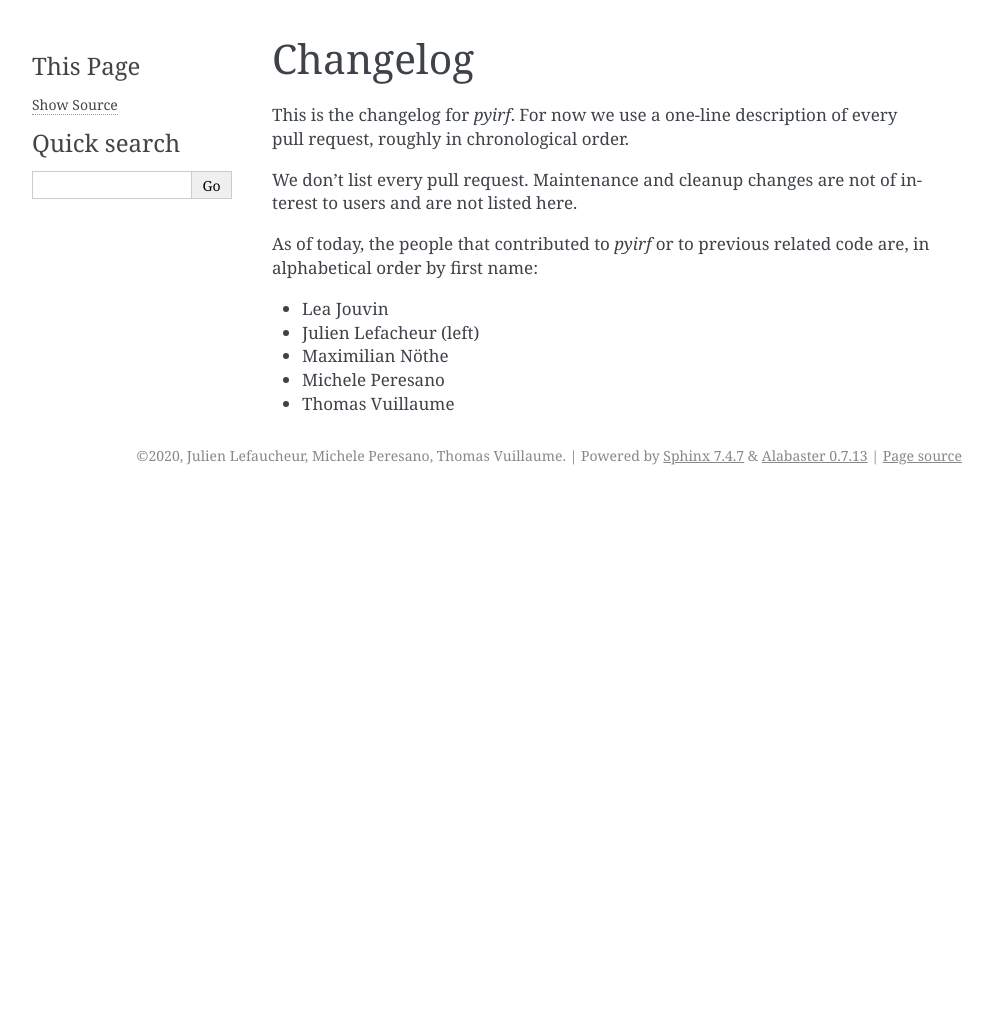
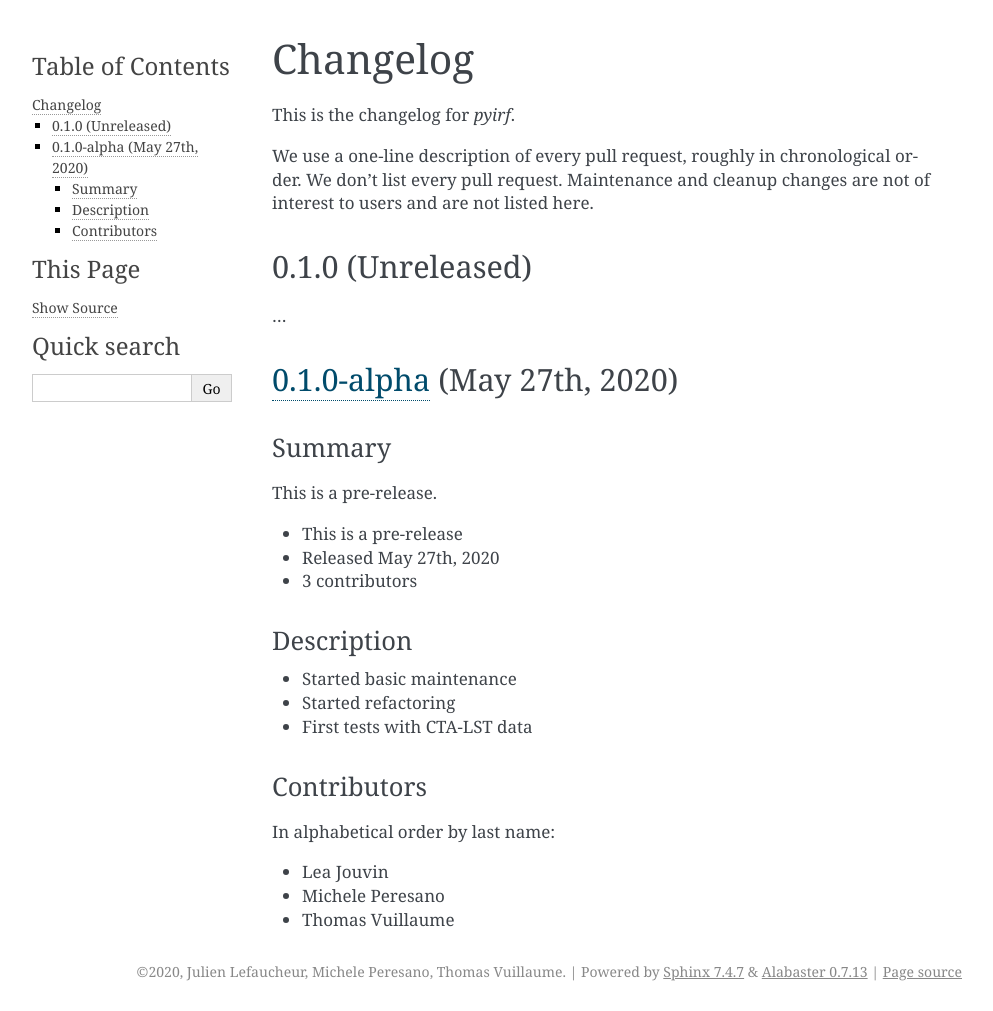
Before and after one commit to cta-observatory/pyirf, a Sphinx documentation site: the page built from docs/changelog.rst, in a window 1280 px wide. Shown: the whole page, without its empty margins (148-1141 px from the left). Built offline with Sphinx 7.4.7, drawn with Linux system fonts in a browser that asks for light colours; pages that are not in the unit, such as notebooks, are missing from menus; before the commit the page ends 900 px from its top, so only the background shows below that.

Commit message:
Cleaned up and updated both changelog and authors list

```diff
--- a/docs/changelog.rst
+++ b/docs/changelog.rst
@@ -4,17 +4,70 @@ Changelog
 =========
 
 This is the changelog for *pyirf*.
-For now we use a one-line description of every pull request, roughly in chronological order.
 
+We use a one-line description of every pull request, roughly in chronological order.
 We don't list every pull request.
 Maintenance and cleanup changes are not of interest to users and are not listed here.
 
-As of today, the people that contributed to *pyirf* or to previous related code are, in alphabetical order by first name:
+.. RELEASE TEMPLATE
+..
+.. `X.Y.Z < github link >`__ (Month Day, YEAR)
+.. -------------------------------------------
+..
+.. Summary
+.. +++++++
+..
+.. - Released Month Day, YEAR
+.. - N contributors
+..
+.. **Description**
+..
+.. . . .
+..
+.. **Contributors:**
+..
+.. In alphabetical order by last name:
+..
+.. - . . .
+..
+.. Pull Requests
+.. +++++++++++++
+..
+.. - [#XXX] TITLE (AUTHOR)
+
+.. _pyirf_0p3_release:
+
+0.1.0 (Unreleased)
+-----------------
+
+. . .
+
+.. _pyirf_0p1p0alpha_prerelease:
+
+`0.1.0-alpha <https://github.com/cta-observatory/pyirf/releases/tag/v0.1.0-alpha>`__ (May 27th, 2020)
+-----------------------------------------------------------------------------------------------------
+
+Summary
++++++++
+
+This is a pre-release.
+
+- This is a pre-release
+- Released May 27th, 2020
+- 3 contributors
+
+Description
++++++++++++
+
+- Started basic maintenance
+- Started refactoring
+- First tests with CTA-LST data
+
+Contributors
+++++++++++++
+
+In alphabetical order by last name:
 
 - Lea Jouvin
-- Julien Lefacheur (left)
-- Maximilian Nöthe
 - Michele Peresano
 - Thomas Vuillaume
-
-.. include:: ../CHANGELOG.rst
--- a/docs/contribute/index.rst
+++ b/docs/contribute/index.rst
@@ -37,6 +37,10 @@ So your PR should always come with:
  - same for docstrings
  - execution (locally on your machine, for the moment) of the benchmarks
 
+Please, at the time of your first contribution, add your first and last
+name together with your contact email in the `AUTHORS.rst` file that you find
+in the documentation folder of the project.
+
 Further details
 ---------------
 
--- a/docs/index.rst
+++ b/docs/index.rst
@@ -44,7 +44,8 @@ which this documentation is linked.
   install/index
   usage/index
   contribute/index
-  changelog
+  CHANGELOG
+  AUTHORS
 
 .. _pyirf_structure:
 .. toctree::
```
Also changed, not shown: docs/AUTHORS.rst (added, +16 -0 lines), CHANGELOG.rst (deleted), 1 other file.
